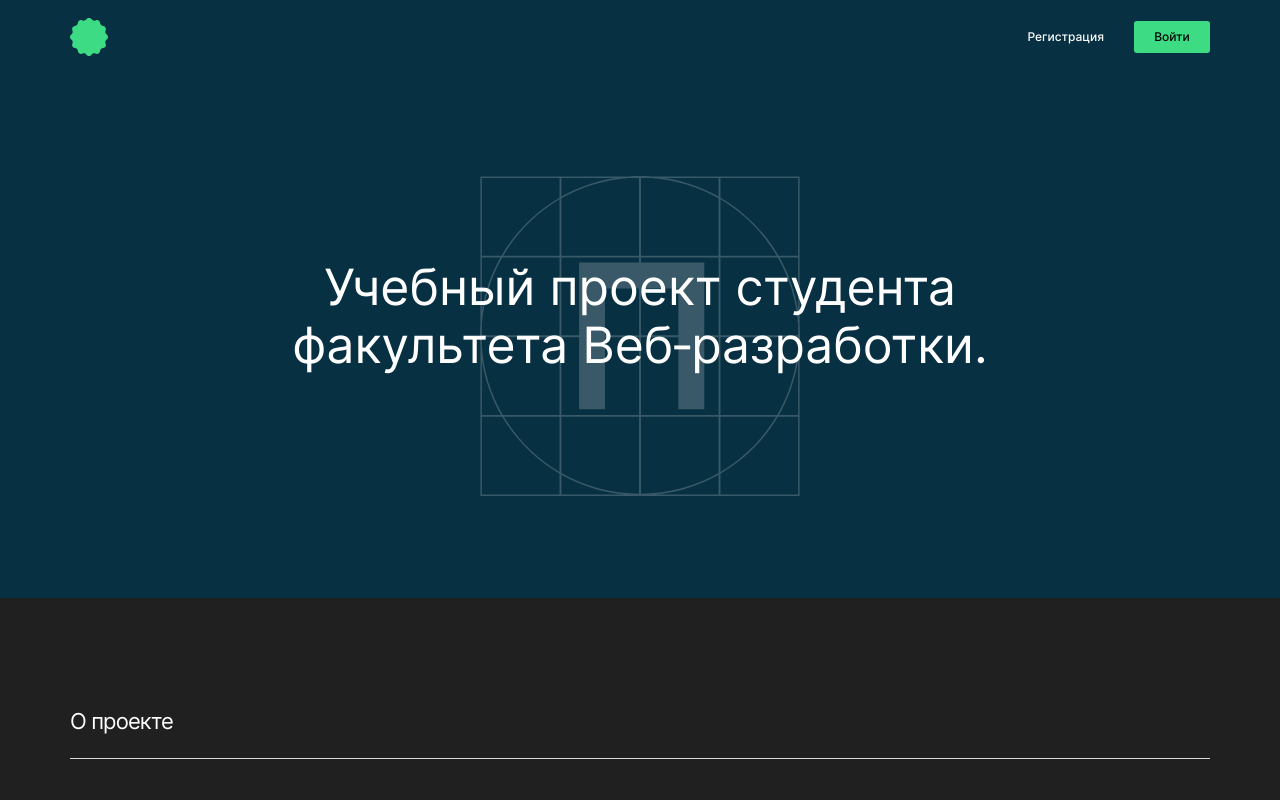
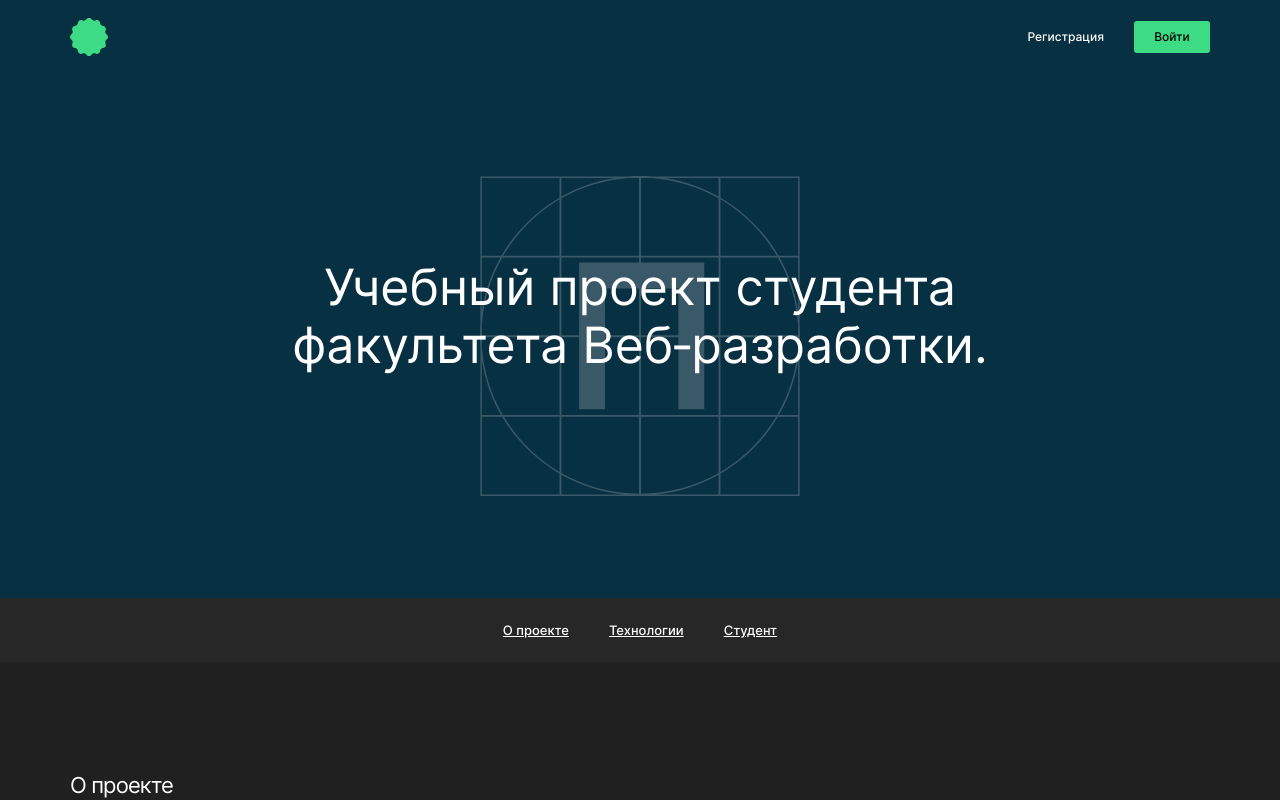
Before and after one commit to SmokenSpanish/movies-explorer-frontend, a React (Create React App) app: page / in a window 1280 px wide. Shown: the top 800 px of the page. Built offline with nearby package versions, Linux system fonts and the light colour scheme.

Commit message:
feat: create an adaptive promo-links

```diff
--- a/src/components/Promo/Promo.css
+++ b/src/components/Promo/Promo.css
@@ -21,6 +21,25 @@
     color: #ffffff;
     max-width: 730px;
     margin: 0;
+  }
+
+  .promo__navigation {
+    display: flex;
+    background-color: #272727;
+    justify-content: center;
+    padding: 24px 0;
+  }
+
+  .promo__navigation-link {
+    font-weight: 500;
+    font-size: 13px;
+    line-height: 16px;
+    margin-right: 40px;
+    color: white;
+  }
+
+  .promo__navigation-link:last-of-type {
+    margin-right: 0;
   }
 
   @media screen and (max-width: 1200px) {
--- a/src/components/Promo/Promo.js
+++ b/src/components/Promo/Promo.js
@@ -9,8 +9,12 @@ export default function Promo() {
         <div className="promo__text-container">
           <h1 className="promo__title">Учебный проект студента факультета Веб&#8209;разработки.</h1>
         </div>
-
       </div>
+      <div className="promo__navigation">
+          <a className="promo__navigation-link" href='#about-project'>О проекте</a>
+          <a className="promo__navigation-link" href='#techs'>Технологии</a>
+          <a className="promo__navigation-link" href='#profile'>Студент</a>
+        </div>
     </section>
   )
 }
--- a/src/components/Techs/Techs.js
+++ b/src/components/Techs/Techs.js
@@ -3,7 +3,7 @@ import './Techs.css'
 
 export default function Techs() {
   return (
-    <section className="techs">
+    <section className="techs" id="techs">
       <div className="techs__container">
         <h2 className="techs__title">Технологии</h2>
         <article className="techs__article">
```
